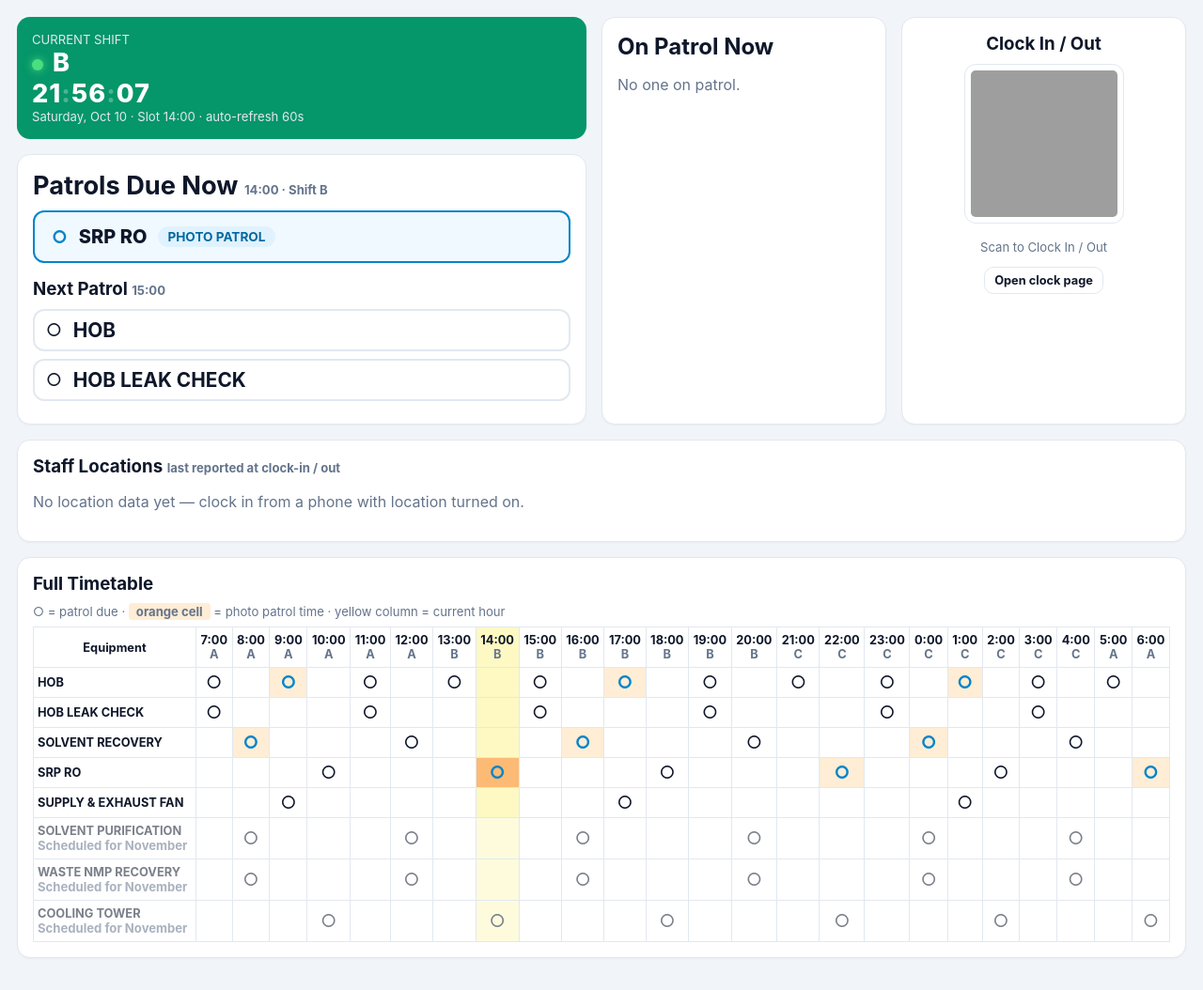
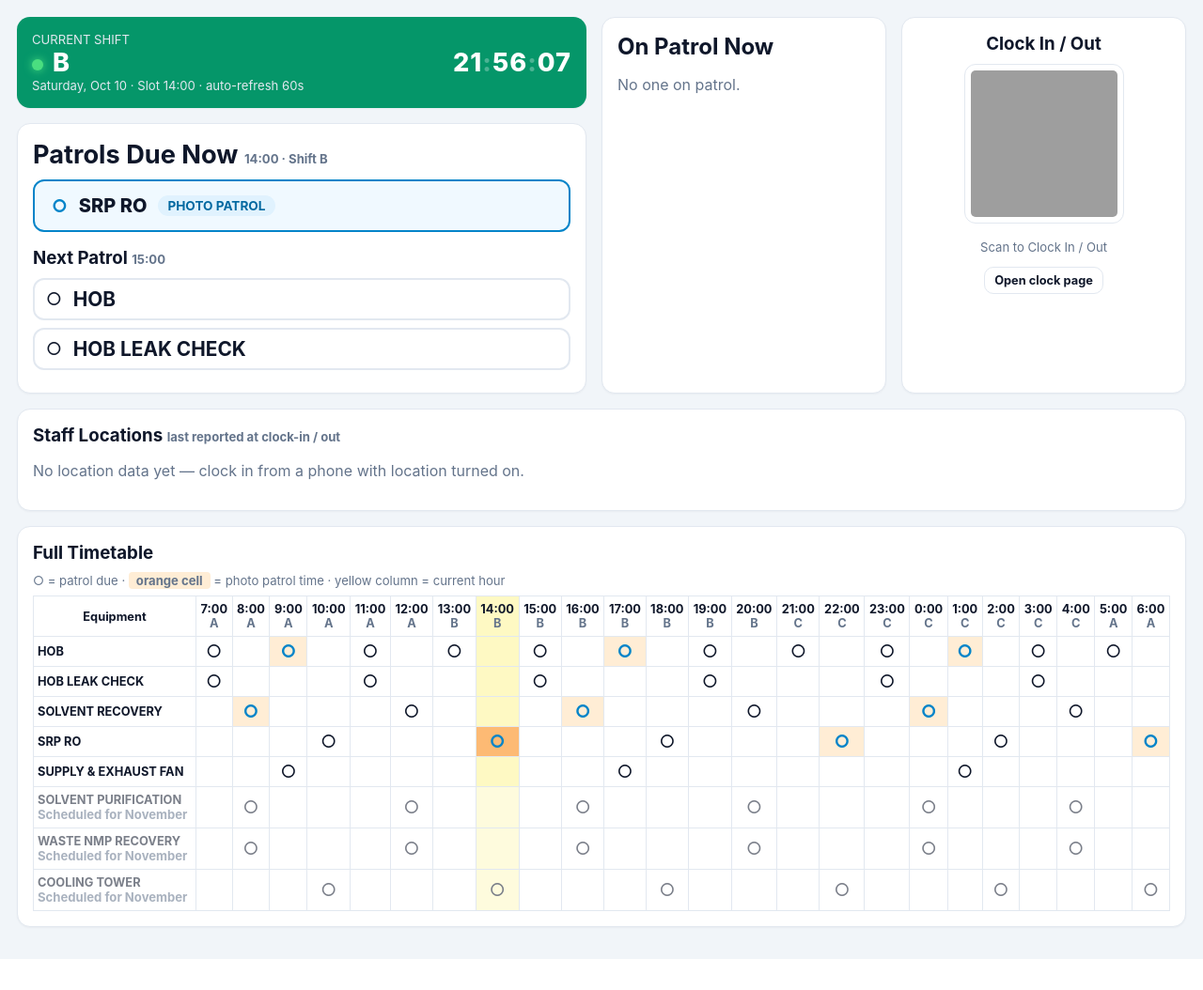
Before and after one commit to jungg181/patrol-timetable, a Flask app: page / in a window 1280 px wide. Shown: the part 57-1111 px from the top of the page at 94% size. After the commit the page ends 1078 px from the top, so only its background shows below. Run offline with Flask 3, Linux system fonts and the light colour scheme; grey boxes are pictures that could not be loaded.

Commit message:
Clock beside shift name

```diff
--- a/templates/dashboard.html
+++ b/templates/dashboard.html
@@ -10,8 +10,10 @@
   <div>
   <div class="card" style="background:{{ shift.color if shift else '#475569' }};border:none;color:#fff">
     <div class="small" style="color:#e2e8f0">CURRENT SHIFT</div>
-    <div style="font-size:1.7rem;font-weight:800"><span class="livedot blink"></span>{{ shift.name if shift else '—' }}</div>
-    <div class="clock" id="clock" style="font-size:1.7rem">--:--:--</div>
+    <div style="display:flex;align-items:center;gap:12px">
+      <div style="font-size:1.7rem;font-weight:800"><span class="livedot blink"></span>{{ shift.name if shift else '—' }}</div>
+      <div class="clock" id="clock" style="font-size:1.7rem;margin-left:auto">--:--:--</div>
+    </div>
     <div class="small" style="color:#e2e8f0">{{ now.strftime('%A, %b %d') }} · Slot {{ slots[slot_idx].label }} · auto-refresh 60s</div>
   </div>
   <div class="card due-now">
```
